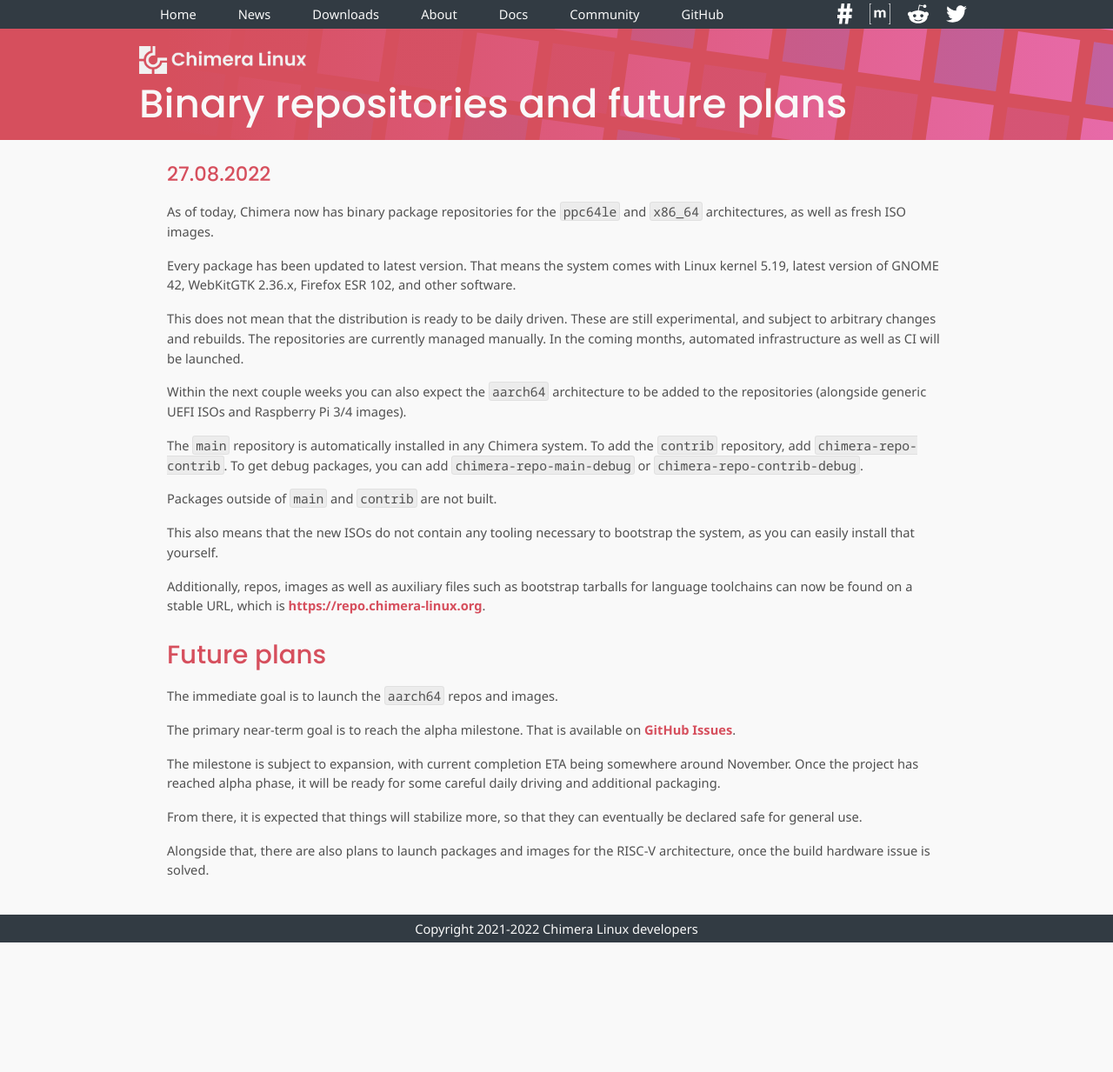
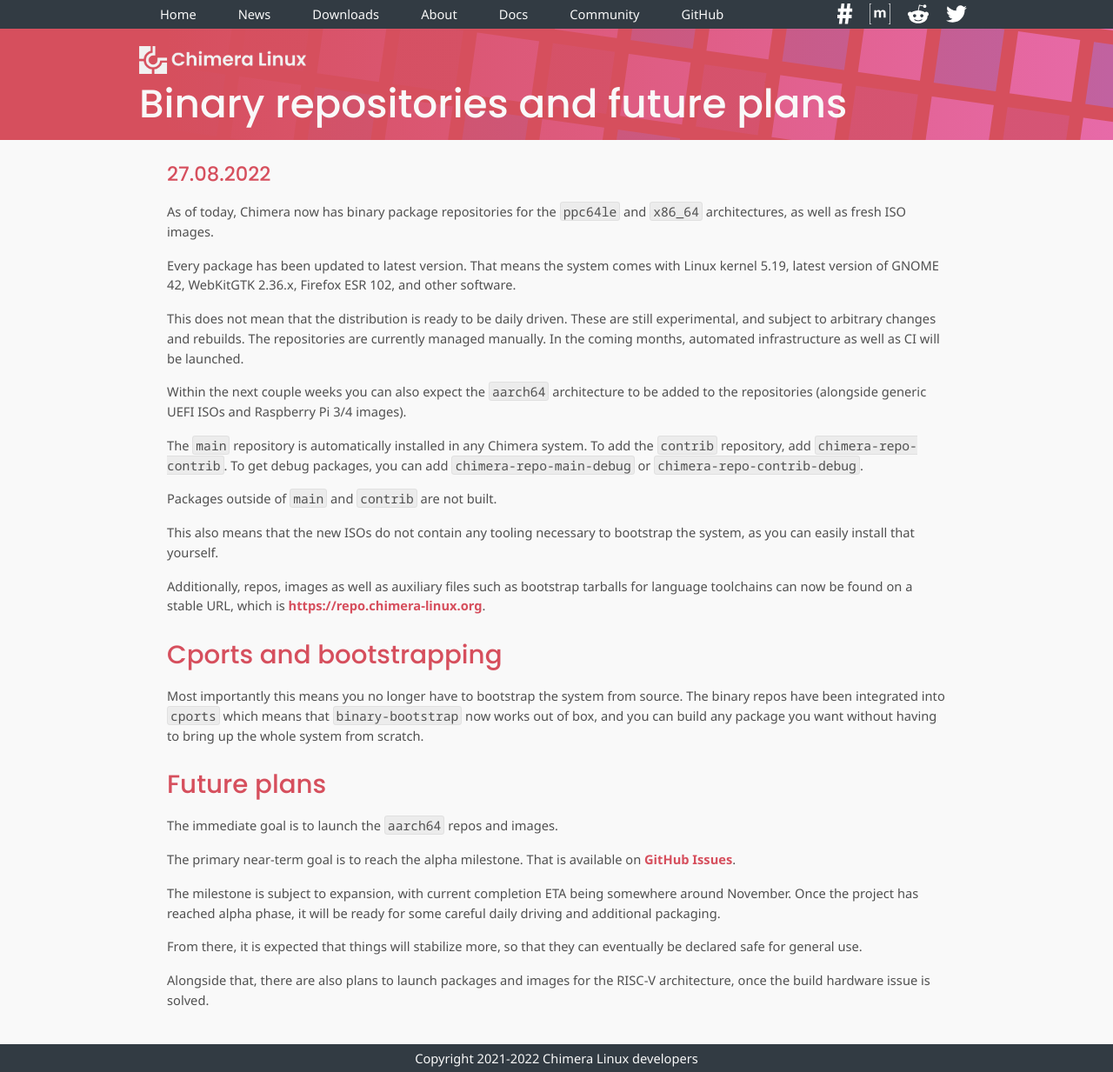
Before and after one commit to chimera-linux/chimera-linux.github.io, a Jekyll site: the page built from _posts/2022-08-27-repos-and-plans.md, in a window 1280 px wide. Shown: the whole page at 87% size. Built offline with Jekyll 4.4.1, drawn with Linux system fonts in a browser that asks for light colours; before the commit the page ends 1084 px from its top, so only the background shows below that.

Commit message:
add cports note

```diff
--- a/_posts/2022-08-27-repos-and-plans.md
+++ b/_posts/2022-08-27-repos-and-plans.md
@@ -35,6 +35,13 @@
 tarballs for language toolchains can now be found on a stable URL, which
 is [https://repo.chimera-linux.org](https://repo.chimera-linux.org).
 
+## Cports and bootstrapping
+
+Most importantly this means you no longer have to bootstrap the system from
+source. The binary repos have been integrated into `cports` which means that
+`binary-bootstrap` now works out of box, and you can build any package you
+want without having to bring up the whole system from scratch.
+
 ## Future plans
 
 The immediate goal is to launch the `aarch64` repos and images.
```
